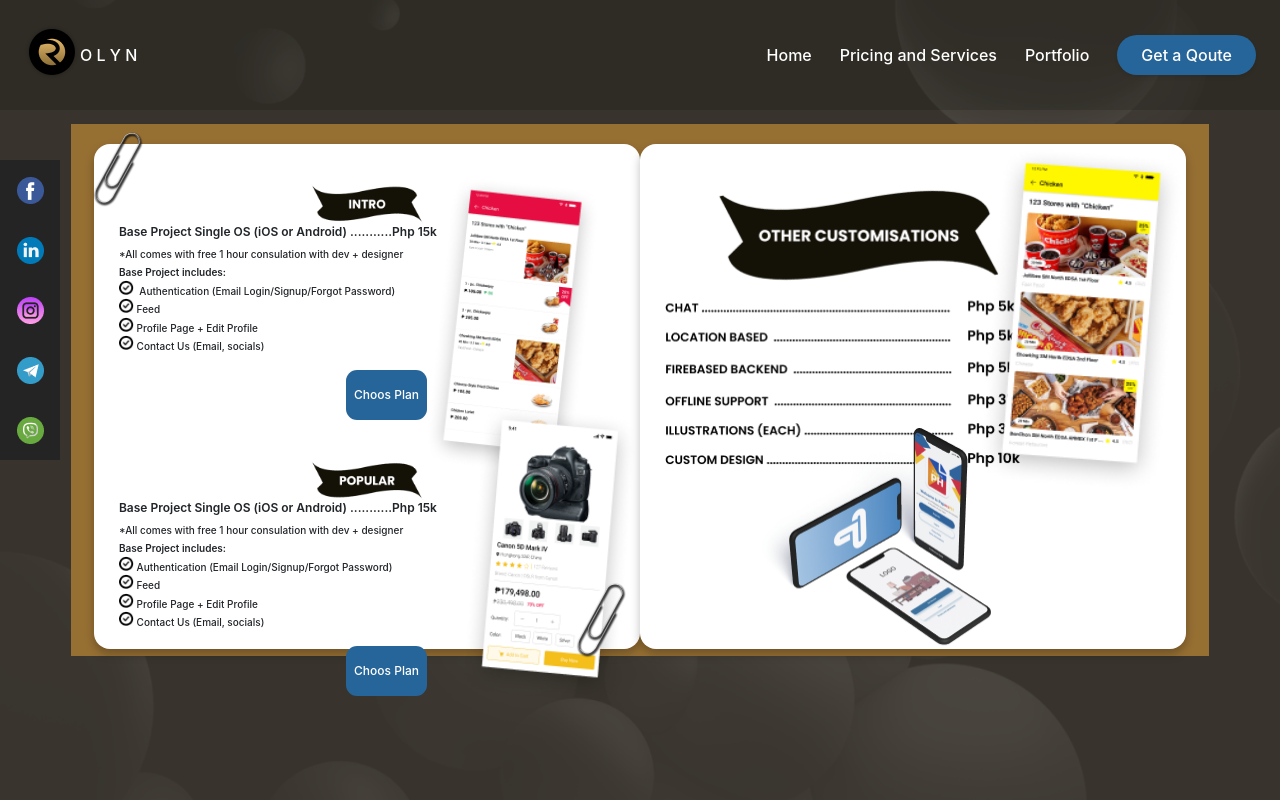
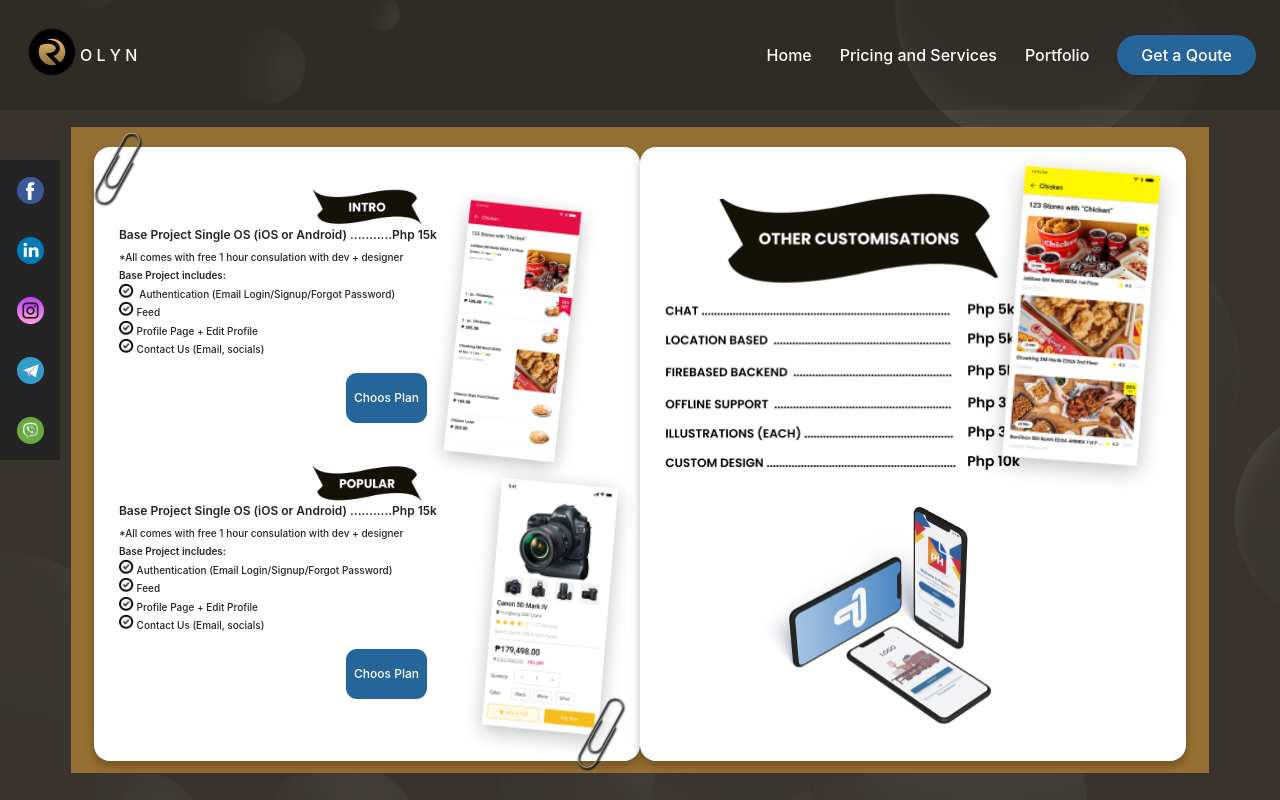
Before and after one commit to Master-Al/nextxy, a Next.js app: page /priceandservices in a window 1280 px wide. Built offline with nearby package versions, Linux system fonts and the light colour scheme.

Commit message:
update styles

```diff
--- a/styles/Home.module.css
+++ b/styles/Home.module.css
@@ -23,7 +23,7 @@
   flex-direction: column;
   justify-content: center;
   align-items: center;
-  height: 70vh;
+  height: 85vh;
   max-width: 1500px;
   margin: 0 auto;
 }
```
